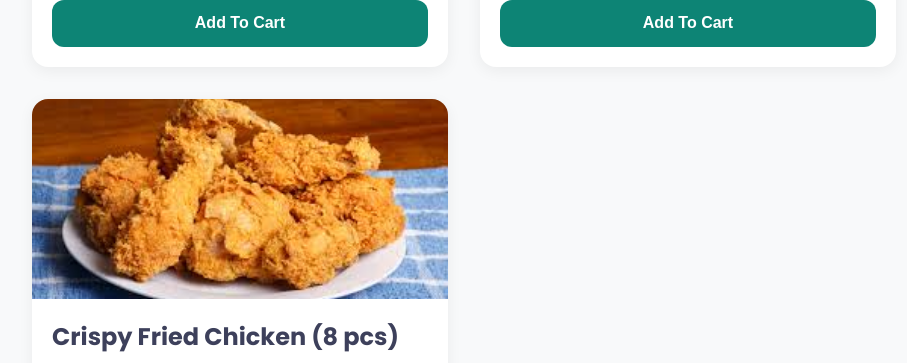
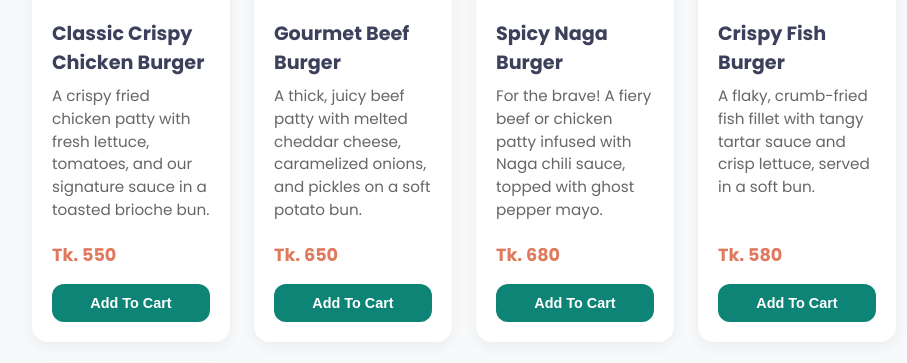
Before and after one commit to ishayanalam/FoodMart, a PHP site: page /z_browse_food.php in a window 1280 px wide. Shown: the part 2826-3189 px from the top of the page, without its empty margins (176-1083 px from the left). Run offline with PHP 8.4, Linux system fonts and the light colour scheme.

Commit message:
fixed grid

```diff
--- a/style.css
+++ b/style.css
@@ -300,8 +300,8 @@ footer {
 
 .foods {
   display: grid;
-  grid-template-columns: repeat(auto-fit, minmax(320px, 1fr));
-  gap: 2rem;
+ grid-template-columns: repeat(4, 1fr);
+   gap: 1.5rem;
   padding: 1rem;
 }
 
@@ -317,6 +317,7 @@ footer {
   box-shadow: 0 4px 15px rgba(0, 0, 0, 0.06);
   transition: transform 0.2s ease, box-shadow 0.2s ease;
   overflow: hidden;
+  font-size: 0.9rem;
 }
 
 
@@ -329,7 +330,7 @@ footer {
 
 .each-food img {
   width: 100%;
-  height: 200px;
+   height: 160px;
   object-fit: cover;
 }
 
@@ -342,7 +343,7 @@ footer {
 }
 
 .each-food .food-name {
-  font-size: 1.5rem;
+  font-size: 1.2rem;
   font-weight: 700;
   margin: 0;
 }
@@ -356,7 +357,7 @@ footer {
 }
 
 .each-food .food-price {
-  font-size: 1.4rem;
+  font-size: 1.1rem;
   font-weight: 800;
   color: #e07a5f;
   padding: 0 1.25rem;
@@ -368,8 +369,8 @@ footer {
 
   width: calc(100% - 2.5rem);
   margin: 0 1.25rem 1.25rem;
-  padding: 0.9rem 1.5rem;
-  font-size: 1rem;
+   padding: 0.7rem 1.2rem;
+  font-size: 0.9rem;
   font-weight: 600;
   color: #ffffff;
   background-color: #0d8475;
```
